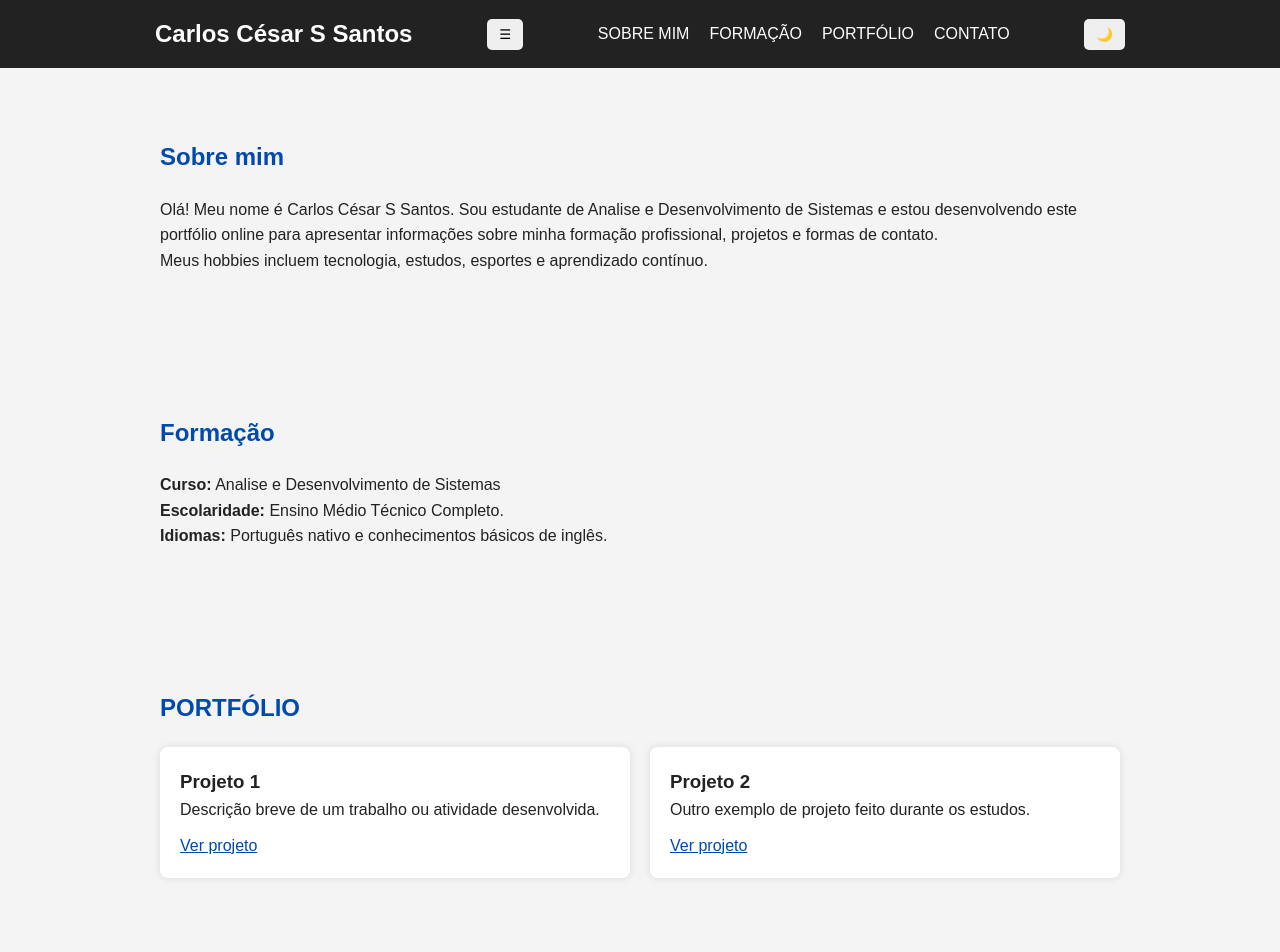
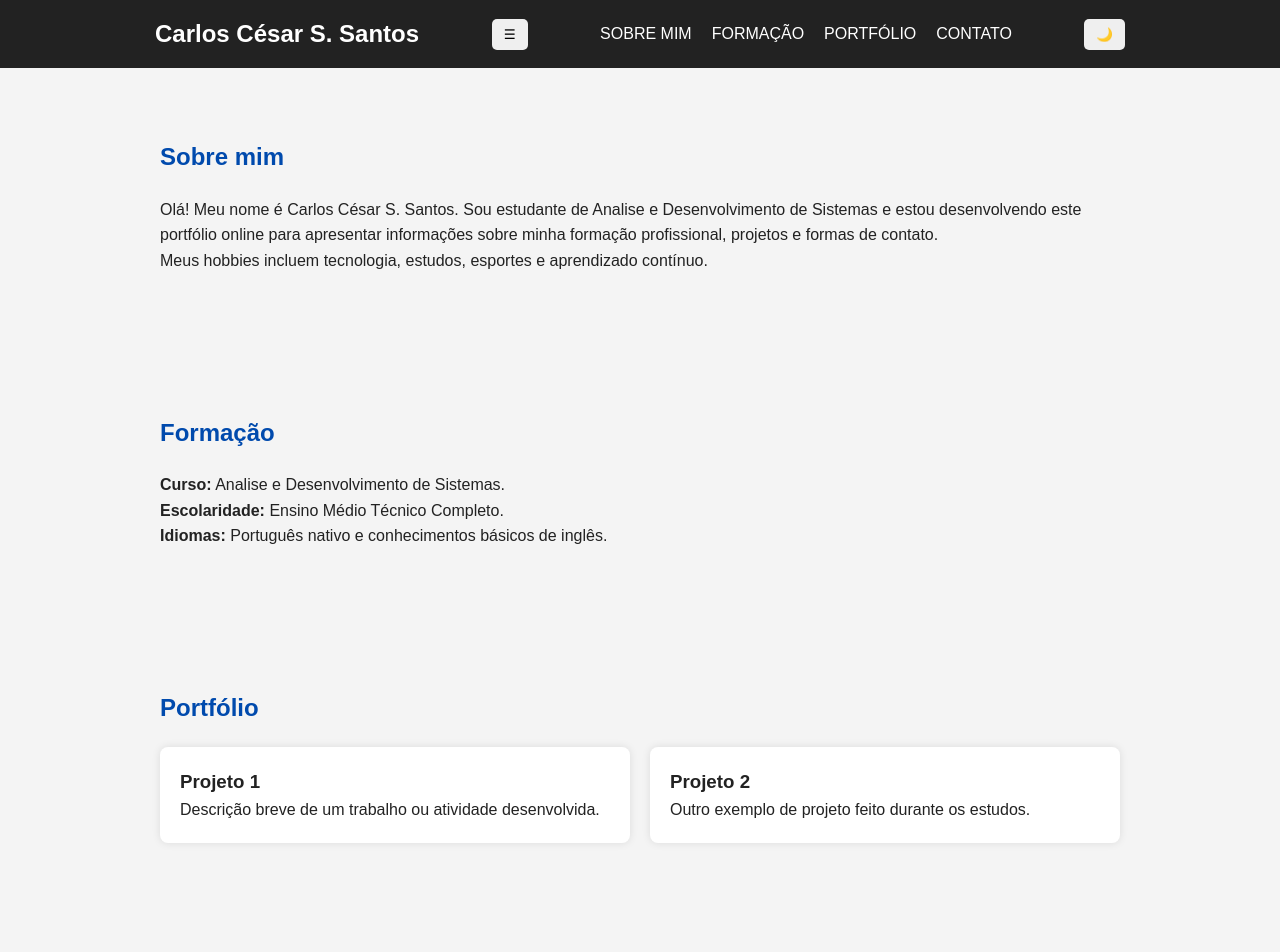
Before and after one commit to carlossapucaia2004-ctrl/trab1, a plain HTML site: page index.html in a window 1280 px wide. Shown: the top 952 px of the page. Drawn offline with Linux system fonts and the light colour scheme.

Commit message:
Update index.html

```diff
--- a/index.html
+++ b/index.html
@@ -3,14 +3,14 @@
 <head>
   <meta charset="UTF-8">
   <meta name="viewport" content="width=device-width, initial-scale=1.0">
-  <title>Portfólio Pessoal - Carlos César S Santos</title>
+  <title>Portfólio Pessoal - Carlos César S. Santos</title>
   <link rel="stylesheet" href="style.css">
 </head>
 <body>
 
   <header>
     <nav class="menu">
-      <h1>Carlos César S Santos</h1>
+      <h1>Carlos César S. Santos</h1>
 
       <button id="btn-menu">☰</button>
 
@@ -29,7 +29,7 @@
     <section id="sobre">
       <h2>Sobre mim</h2>
       <p>
-        Olá! Meu nome é Carlos César S Santos. Sou estudante de Analise e Desenvolvimento de Sistemas
+        Olá! Meu nome é Carlos César S. Santos. Sou estudante de Analise e Desenvolvimento de Sistemas
         e estou desenvolvendo este portfólio online para apresentar informações sobre minha formação
         profissional, projetos e formas de contato.
       </p>
@@ -40,25 +40,23 @@
 
     <section id="formacao">
       <h2>Formação</h2>
-      <p><strong>Curso:</strong> Analise e Desenvolvimento de Sistemas</p>
+      <p><strong>Curso:</strong> Analise e Desenvolvimento de Sistemas.</p>
       <p><strong>Escolaridade:</strong> Ensino Médio Técnico Completo.</p>
       <p><strong>Idiomas:</strong> Português nativo e conhecimentos básicos de inglês.</p>
     </section>
 
     <section id="portfolio">
-      <h2>PORTFÓLIO</h2>
+      <h2>Portfólio</h2>
 
       <div class="cards">
         <div class="card">
           <h3>Projeto 1</h3>
           <p>Descrição breve de um trabalho ou atividade desenvolvida.</p>
-          <a href="#" target="_blank">Ver projeto</a>
         </div>
 
         <div class="card">
           <h3>Projeto 2</h3>
           <p>Outro exemplo de projeto feito durante os estudos.</p>
-          <a href="#" target="_blank">Ver projeto</a>
         </div>
       </div>
     </section>
```
